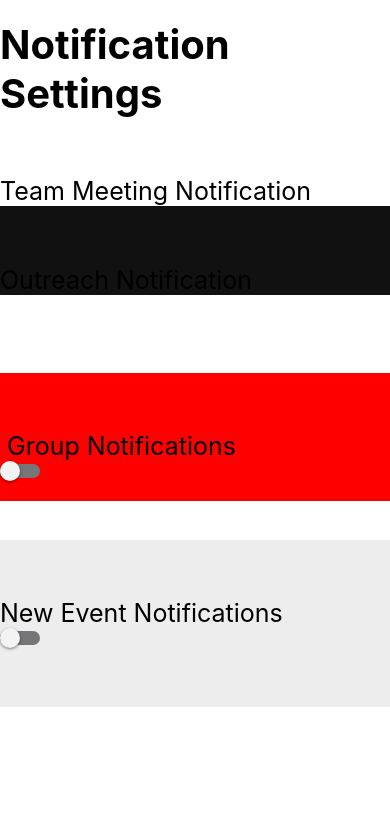
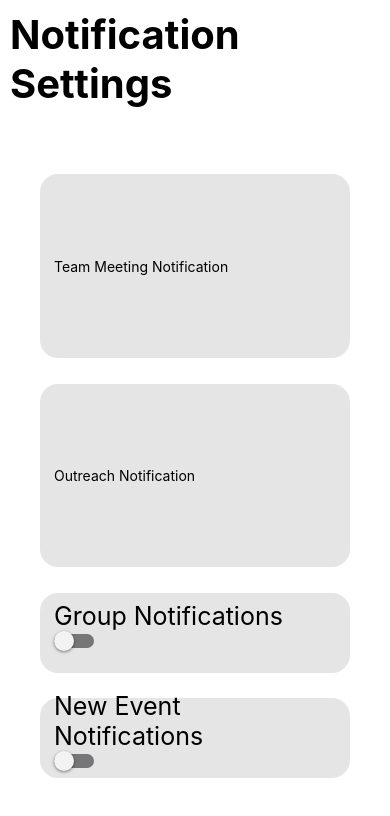
Before and after one commit to FF503/MobileApp, a React Native app: screen / in a window 390 px wide. Shown: the top 816 px of the page. Built offline with nearby package versions, Linux system fonts and the light colour scheme.

Commit message:
Fixed styles on notif settings
still gotta finish dropdown stuff

```diff
--- a/App.js
+++ b/App.js
@@ -4,9 +4,7 @@ import NotificationSettings from './pages/NotificationSettings'
 
 const App = () => {
   return(
-    <View>
       <NotificationSettings></NotificationSettings>
-    </View>
   )
 }
 
--- a/pages/NotificationSettings.js
+++ b/pages/NotificationSettings.js
@@ -7,19 +7,19 @@ const NotificationSettings = (props) => {
     const toggleSwitch = () => setIsEnabled(previousState => !previousState);
     const toggleSwitch2 = () => setIsEnabled2(previousState => !previousState);
 
-    return (
+    /*return (
         <View style = {styles.container}>
-            <View><Text style = {styles.Header}>Notification Settings</Text></View>
-            <View>
+            <View style = {{flex: 1}}><Text style = {styles.Header}>Notification Settings</Text></View>
+            <View style = {{flex: 1}}>
             <Text style = {styles.Header2}>Team Meeting Notification</Text>
             </View>
-            <View style={{backgroundColor:'#111111'}}>
+            <View style={{backgroundColor:'#111111',flex: 1}}>
             <Text style = {styles.Header2}>Outreach Notification</Text>
             </View>
-            <View style = {{marginTop: '20%'}}>
-            <View style = {{backgroundColor: "red",}}>
+            <View style = {{marginTop: '20%',flex: 1}}>
+            <View style = {{backgroundColor: "red",flex: 1}}>
             <Text style = {styles.Header2}> Group Notifications </Text>
-            <Switch style = {{marginBottom: '5%'}}
+            <Switch style = {{marginBottom: '5%',flex: 1}}
                     trackColor={{false: '#767577', true: '#81b0ff'}}
                     thumbColor={isEnabled ? '#f5dd4b' : '#f4f3f4'}
                     ios_backgroundColor="#3e3e3e"
@@ -27,11 +27,11 @@ const NotificationSettings = (props) => {
                     value={isEnabled}
                 />
             </View>
-            <View style = {{margin: '5%'}}></View>
-            <View style = {{backgroundColor: "#EDEDED"}}>
-            <View style = {{marginBottom: '10%'}}>
+            <View style = {{margin: '5%',flex: 1}}></View>
+            <View style = {{backgroundColor: "#EDEDED",flex: 1}}>
+            <View style = {{marginBottom: '10%',flex: 1}}>
             <Text style = {styles.Header2}>New Event Notifications</Text>
-            <Switch style = {{marginBottom: '5%'}}
+            <Switch style = {{marginBottom: '5%',flex: 1}}
                     trackColor={{false: '#767577', true: '#81b0ff'}}
                     thumbColor={isEnabled2 ? '#f5dd4b' : '#f4f3f4'}
                     ios_backgroundColor="#3e3e3e"
@@ -43,14 +43,61 @@ const NotificationSettings = (props) => {
             </View>
 
         </View>
+    );*/
+
+    return(
+        <View style={styles.container}>
+
+            <View style={styles.header}>
+                <Text style={styles.headerText}>Notification Settings</Text>
+            </View>
+
+            <View style={styles.interactable}>
+                <View style={styles.dropdown}>
+                    <Text>Team Meeting Notification</Text>
+                </View>
+                <View style={styles.padding}></View>
+                <View style={styles.dropdown}>
+                    <Text>Outreach Notification</Text>
+                </View>
+                <View style={styles.padding}></View>
+                    <View style={styles.checkbox}>
+                        <Text style={styles.checkboxText}>Group Notifications</Text>
+                        <Switch style = {{marginBottom: '5%'}}
+                                trackColor={{false: '#767577', true: '#81b0ff'}}
+                                thumbColor={isEnabled ? '#f5dd4b' : '#f4f3f4'}
+                                ios_backgroundColor="#3e3e3e"
+                                onValueChange={toggleSwitch}
+                                value={isEnabled}
+                            />
+
+                    </View>
+                <View style={styles.padding}></View>
+                    <View style={styles.checkbox}>
+                        <Text style={styles.checkboxText}>New Event Notifications</Text>
+                        <Switch style = {{marginBottom: '5%'}}
+                                trackColor={{false: '#767577', true: '#81b0ff'}}
+                                thumbColor={isEnabled ? '#f5dd4b' : '#f4f3f4'}
+                                ios_backgroundColor="#3e3e3e"
+                                onValueChange={toggleSwitch}
+                                value={isEnabled}
+                            />
+
+                    </View>
+                <View style={styles.padding}></View>
+            </View>
+        </View>
     );
 }
 
 const styles = StyleSheet.create({
     container: {
-      justifyContent: 'center',
+        flex:1,
+        flexDirection:'column',
     },
+    /*
     Header:{
+        flex:5,
         alignSelf: 'center',
         fontSize: 40,
         marginTop: '5%',
@@ -59,6 +106,7 @@ const styles = StyleSheet.create({
         fontWeight: "bold",
         },
         Header2:{
+            flex:2,
             textAlign: 'left',
             fontSize: 25,
             marginTop: '15%',
@@ -72,13 +120,52 @@ const styles = StyleSheet.create({
             color: "#000000",
             marginLeft: '35%'
         },
-        alertImage:{
-          verticalAlign: "center",
-          marginTop: '-15%',
-          width: 70,
-          height: 70,
-        },
-        arrow: { fontSize: 50, margin: 100 },
+    */
+    header: {
+        flex:4,
+        flexDirection:'column',
+        padding:10
+    },
+    headerText: {
+        fontSize: 40,
+        fontWeight:'bold',
+        color:'#000000',
+    },
+    dropdown: {
+        flex:3,
+        borderWidth:4,
+        borderColor:'#e5e5e5',
+        flexDirection:'column',
+        justifyContent:'center',
+        padding:10,
+        backgroundColor:'#e5e5e5',
+        borderRadius:18
+    },
+    checkbox: {
+        flex:1,
+        borderWidth:4,
+        borderColor:'#e5e5e5',
+        flexDirection:'column',
+        justifyContent:'center',
+        padding:10,
+        backgroundColor:'#e5e5e5',
+        borderRadius:18
+    },
+    checkboxText: {
+        textAlign: 'left',
+        fontSize: 25,
+        color:'#000000'
+    },
+    interactable: {
+        flex:22,
+        flexDirection:'column',
+        justifyContent:'space-around',
+        padding:40,
+
+    },
+    padding: {
+        flex:0.5
+    }
         // container: { flex: 1,height: 100,
         //   padding: 20,flexDirection: 'row'  },
         //   update: {
```
